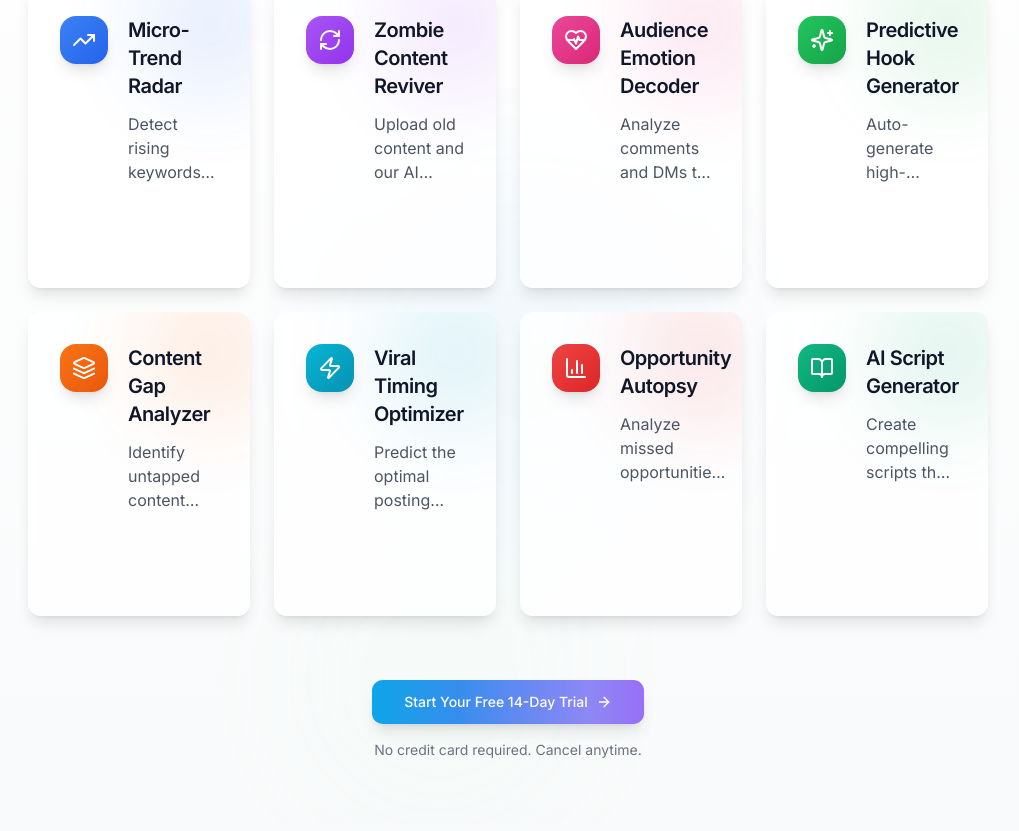
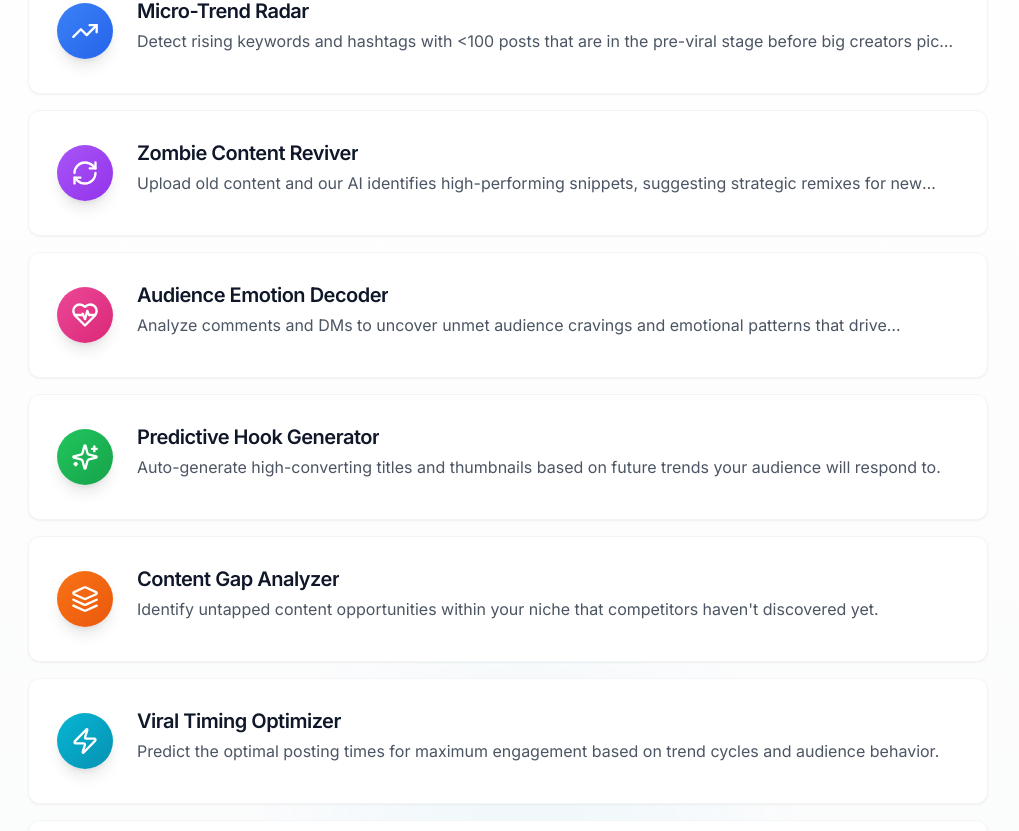
Before and after one commit to Advaithhhh/trendmuse-spark, a React (Vite) app: page / in a window 1280 px wide. Shown: the part 1669-2500 px from the top of the page, without its empty margins (132-1151 px from the left). Built offline with nearby package versions, Linux system fonts and the light colour scheme.

Commit message:
Implement interactive tools section
Implement a dynamic scrolling list for the tools section with fade-in and slide-up effects on scroll.

```diff
--- a/src/components/FeatureSection.tsx
+++ b/src/components/FeatureSection.tsx
@@ -1,4 +1,5 @@
-import React from "react";
+
+import React, { useEffect, useRef } from "react";
 import {
   TrendingUp,
   RefreshCw,
@@ -8,82 +9,118 @@ import {
   Zap,
   BarChart3,
   BookOpen,
-  ArrowRight
+  ArrowRight,
+  Plus
 } from "lucide-react";
 import { Button } from "@/components/ui/button";
 import { Link } from "react-router-dom";
-import { Card, CardContent } from "@/components/ui/card";
+import { cn } from "@/lib/utils";
 
 const FeatureSection = () => {
+  const featuresRef = useRef<HTMLDivElement>(null);
+
   const features = [
     {
       icon: TrendingUp,
       title: "Micro-Trend Radar",
       description:
         "Detect rising keywords and hashtags with <100 posts that are in the pre-viral stage before big creators pick them up.",
+      detailedDescription: "Our AI continuously scans across social platforms to identify micro-patterns before they become mainstream trends. Get notified about emerging content formats, hashtags, and keywords while they're still under the radar.",
       color: "from-blue-500 to-blue-600",
-      delay: "0ms",
     },
     {
       icon: RefreshCw,
       title: "Zombie Content Reviver",
       description:
         "Upload old content and our AI identifies high-performing snippets, suggesting strategic remixes for new platforms.",
+      detailedDescription: "Don't let your valuable content die. Our reviver analyzes your content library, identifies pieces with untapped potential, and suggests ways to repurpose them for current audience interests and platform algorithms.",
       color: "from-purple-500 to-purple-600",
-      delay: "100ms",
     },
     {
       icon: HeartPulse,
       title: "Audience Emotion Decoder",
       description:
         "Analyze comments and DMs to uncover unmet audience cravings and emotional patterns that drive engagement.",
+      detailedDescription: "Understand the emotional triggers that resonate with your audience. We analyze sentiment patterns across your engagement data to reveal the emotional drivers behind your most successful content.",
       color: "from-pink-500 to-pink-600",
-      delay: "200ms",
     },
     {
       icon: Sparkles,
       title: "Predictive Hook Generator",
       description:
         "Auto-generate high-converting titles and thumbnails based on future trends your audience will respond to.",
+      detailedDescription: "Stop guessing what will grab attention. Our AI predicts what hooks, titles, and visuals will perform best based on emerging trends and your specific audience's response patterns.",
       color: "from-green-500 to-green-600",
-      delay: "300ms",
     },
     {
       icon: Layers,
       title: "Content Gap Analyzer",
       description:
         "Identify untapped content opportunities within your niche that competitors haven't discovered yet.",
+      detailedDescription: "Find the white space in your content niche. Our analyzer maps competitor content against audience interest to identify valuable topics and angles that remain unclaimed in your market.",
       color: "from-orange-500 to-orange-600",
-      delay: "400ms",
     },
     {
       icon: Zap,
       title: "Viral Timing Optimizer",
       description:
         "Predict the optimal posting times for maximum engagement based on trend cycles and audience behavior.",
+      detailedDescription: "Post at the perfect moment. Our timing algorithm predicts peak engagement windows based on your specific audience's online behavior patterns and platform-specific trend cycles.",
       color: "from-cyan-500 to-cyan-600",
-      delay: "500ms",
     },
     {
       icon: BarChart3,
       title: "Opportunity Autopsy",
       description:
         "Analyze missed opportunities and track content performance against predicted trends over time.",
+      detailedDescription: "Learn from every piece of content. Our autopsy tool analyzes performance against predictions, helping you understand why some content exceeded expectations while others underperformed.",
       color: "from-red-500 to-red-600",
-      delay: "600ms",
     },
     {
       icon: BookOpen,
       title: "AI Script Generator",
       description:
         "Create compelling scripts that incorporate predicted trends and emotional triggers for your audience.",
+      detailedDescription: "Generate content scripts tailored to your brand voice that leverage predicted trends and audience emotional triggers. Save hours of writing time while improving engagement metrics.",
       color: "from-emerald-500 to-emerald-600",
-      delay: "700ms",
     },
   ];
 
+  useEffect(() => {
+    const observerOptions = {
+      root: null,
+      rootMargin: '0px',
+      threshold: 0.1
+    };
+
+    const handleIntersect = (entries: IntersectionObserverEntry[], observer: IntersectionObserver) => {
+      entries.forEach((entry) => {
+        if (entry.isIntersecting) {
+          entry.target.classList.add('is-visible');
+        }
+      });
+    };
+
+    const observer = new IntersectionObserver(handleIntersect, observerOptions);
+
+    const featureElements = document.querySelectorAll('.feature-row');
+    featureElements.forEach(el => {
+      observer.observe(el);
+    });
+
+    return () => {
+      featureElements.forEach(el => {
+        observer.unobserve(el);
+      });
+    };
+  }, []);
+
   return (
-    <section id="features" className="relative py-16 overflow-hidden bg-gradient-to-b from-white to-gray-50 dark:from-gray-900 dark:to-gray-950">
+    <section
+      id="features"
+      ref={featuresRef}
+      className="relative py-12 overflow-hidden bg-gradient-to-b from-white to-gray-50 dark:from-gray-900 dark:to-gray-950"
+    >
       {/* Abstract Background Elements */}
       <div className="absolute inset-0 overflow-hidden opacity-20">
         <div className="absolute top-0 left-1/4 w-64 h-64 bg-brand-purple/30 rounded-full filter blur-3xl" />
@@ -109,50 +146,73 @@ const FeatureSection = () => {
           </p>
         </div>
 
-        <div className="grid grid-cols-1 md:grid-cols-2 lg:grid-cols-4 gap-6">
+        <div className="max-w-5xl mx-auto space-y-4">
           {features.map((feature, index) => (
-            <Card
+            <div
               key={index}
-              className="group relative h-full border-0 overflow-hidden transition-all duration-300 hover:translate-y-[-8px] backdrop-blur-sm bg-white/80 dark:bg-gray-900/40 shadow-lg hover:shadow-xl dark:shadow-gray-900/30"
-              style={{ animationDelay: feature.delay }}
+              className={cn(
+                "feature-row group relative overflow-hidden rounded-xl bg-white dark:bg-gray-800/40 backdrop-blur-sm border border-gray-100 dark:border-gray-700/50 shadow-sm hover:shadow-md transition-all duration-300 transform opacity-0 translate-y-8",
+                "hover:translate-y-[-2px] cursor-pointer"
+              )}
+              style={{
+                transitionDelay: `${index * 50}ms`,
+                animationDelay: `${index * 50}ms`
+              }}
             >
-              {/* Gradient overlay that changes on hover */}
-              <div className="absolute inset-0 opacity-0 group-hover:opacity-100 transition-opacity duration-500 bg-gradient-to-br from-white/10 to-white/5 dark:from-white/5 dark:to-transparent" />
+              <div className="p-6 lg:p-7 flex flex-col md:flex-row items-start md:items-center gap-4 md:gap-6">
+                {/* Icon Container */}
+                <div className={`flex-shrink-0 w-12 h-12 md:w-14 md:h-14 rounded-full bg-gradient-to-br ${feature.color} shadow-lg flex items-center justify-center transform transition-transform duration-300 group-hover:scale-110`}>
+                  <feature.icon className="h-6 w-6 md:h-7 md:w-7 text-white" />
+                </div>
 
-              {/* Glowing orb in background */}
-              <div className={`absolute -right-10 -top-10 w-40 h-40 bg-gradient-to-br ${feature.color} rounded-full opacity-10 blur-2xl transform transition-all duration-500 group-hover:scale-150 group-hover:opacity-20`} />
-
-              <CardContent className="p-8 relative z-10">
-                <div className="flex items-start space-x-5">
-                  <div className={`flex-shrink-0 p-3 rounded-2xl bg-gradient-to-br ${feature.color} shadow-lg transform transition-transform duration-300 group-hover:scale-110 group-hover:rotate-3`}>
-                    <feature.icon className="h-6 w-6 text-white" />
-                  </div>
-
-                  <div className="flex-1">
-                    <h3 className="text-xl font-semibold mb-3 group-hover:text-brand-blue transition-colors">
+                {/* Content Container */}
+                <div className="flex-1 min-w-0">
+                  <div className="flex flex-col md:flex-row md:items-center md:justify-between gap-2">
+                    <h3 className="text-lg md:text-xl font-semibold group-hover:text-brand-blue transition-colors line-clamp-1">
                       {feature.title}
                     </h3>
 
-                    <p className="text-gray-600 dark:text-gray-400 mb-4 line-clamp-3">
-                      {feature.description}
+                    <div className="flex items-center text-sm text-brand-blue opacity-0 group-hover:opacity-100 transition-opacity duration-300">
+                      <span className="mr-1 font-medium">Explore</span>
+                      <ArrowRight className="h-4 w-4" />
+                    </div>
+                  </div>
+
+                  <p className="text-gray-600 dark:text-gray-300 mt-1 transition-all duration-300 line-clamp-1 group-hover:line-clamp-none">
+                    {feature.description}
+                  </p>
+
+                  {/* Expanded Content - Only visible on hover */}
+                  <div className="mt-3 max-h-0 overflow-hidden transition-all duration-300 ease-in-out group-hover:max-h-24">
+                    <p className="text-gray-500 dark:text-gray-400 text-sm">
+                      {feature.detailedDescription}
                     </p>
                   </div>
                 </div>
+              </div>
 
-                <div className="flex justify-end mt-6 opacity-0 transform translate-y-2 group-hover:opacity-100 group-hover:translate-y-0 transition-all duration-300">
-                  <div className="inline-flex items-center text-sm font-medium text-brand-blue">
-                    <span className="mr-2">Learn more</span>
-                    <div className="h-8 w-8 rounded-full bg-brand-blue/10 flex items-center justify-center">
-                      <ArrowRight className="h-4 w-4 text-brand-blue" />
-                    </div>
-                  </div>
-                </div>
-              </CardContent>
-            </Card>
+              {/* Hover Gradient Overlay */}
+              <div className="absolute inset-0 bg-gradient-to-r from-transparent via-white/5 to-transparent opacity-0 group-hover:opacity-100 -translate-x-full group-hover:translate-x-full transition-all duration-1000 ease-in-out" />
+            </div>
           ))}
+
+          {/* Add new tool teaser */}
+          <div className="feature-row opacity-0 translate-y-8 group relative overflow-hidden rounded-xl bg-gradient-to-r from-gray-50/80 to-white/80 dark:from-gray-900/40 dark:to-gray-800/40 backdrop-blur-sm border border-dashed border-gray-200 dark:border-gray-700/50 p-6 text-center hover:border-brand-blue/30 dark:hover:border-brand-blue/30 transition-all duration-300 transform hover:translate-y-[-2px]">
+            <div className="flex flex-col items-center justify-center">
+              <div className="w-14 h-14 rounded-full bg-gray-100 dark:bg-gray-800 flex items-center justify-center mb-4 group-hover:bg-brand-blue/10 transition-colors">
+                <Plus className="h-6 w-6 text-gray-400 dark:text-gray-500 group-hover:text-brand-blue transition-colors" />
+              </div>
+              <h3 className="text-lg font-medium text-gray-600 dark:text-gray-400 group-hover:text-brand-blue transition-colors">
+                More tools coming soon
+              </h3>
+              <p className="mt-2 text-sm text-gray-500 dark:text-gray-500 max-w-md mx-auto">
+                Our team is constantly developing new AI-powered tools to help you stay ahead of content trends.
+              </p>
+            </div>
+          </div>
         </div>
 
-        <div className="text-center mt-16">
+        <div className="text-center mt-14">
           <Link to="/register">
             <Button
               size="lg"
--- a/src/index.css
+++ b/src/index.css
@@ -1,3 +1,4 @@
+
 @import url('https://fonts.googleapis.com/css2?family=Inter:wght@100;200;300;400;500;600;700;800;900&display=swap');
 
 @tailwind base;
@@ -180,3 +181,13 @@ html {
 .animate-fade-in {
   animation: fadeIn 0.5s ease-out forwards;
 }
+
+/* Feature row intersection observer animation */
+.feature-row {
+  transition: opacity 0.6s ease-out, transform 0.6s ease-out;
+}
+
+.feature-row.is-visible {
+  opacity: 1;
+  transform: translateY(0);
+}
```
